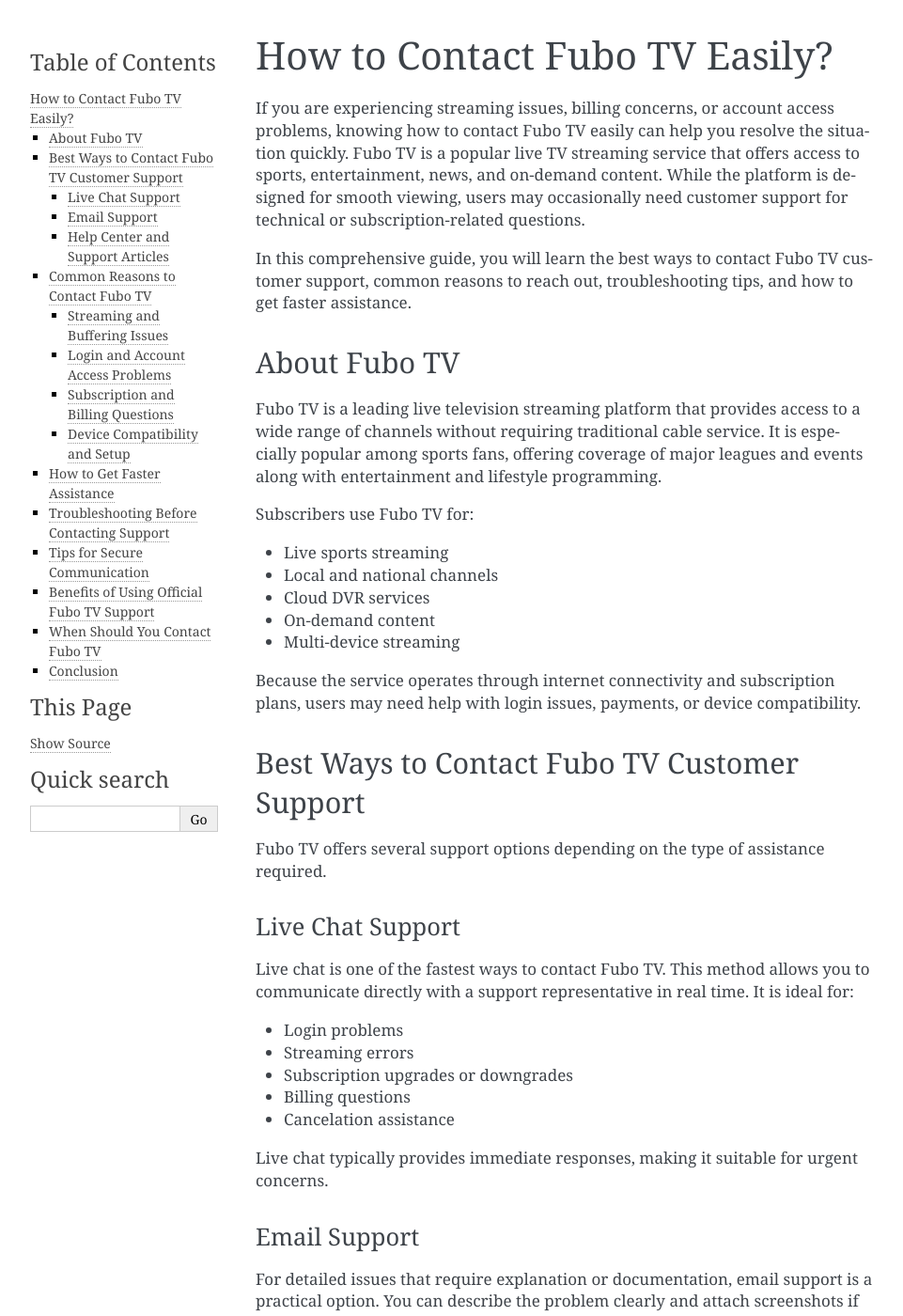
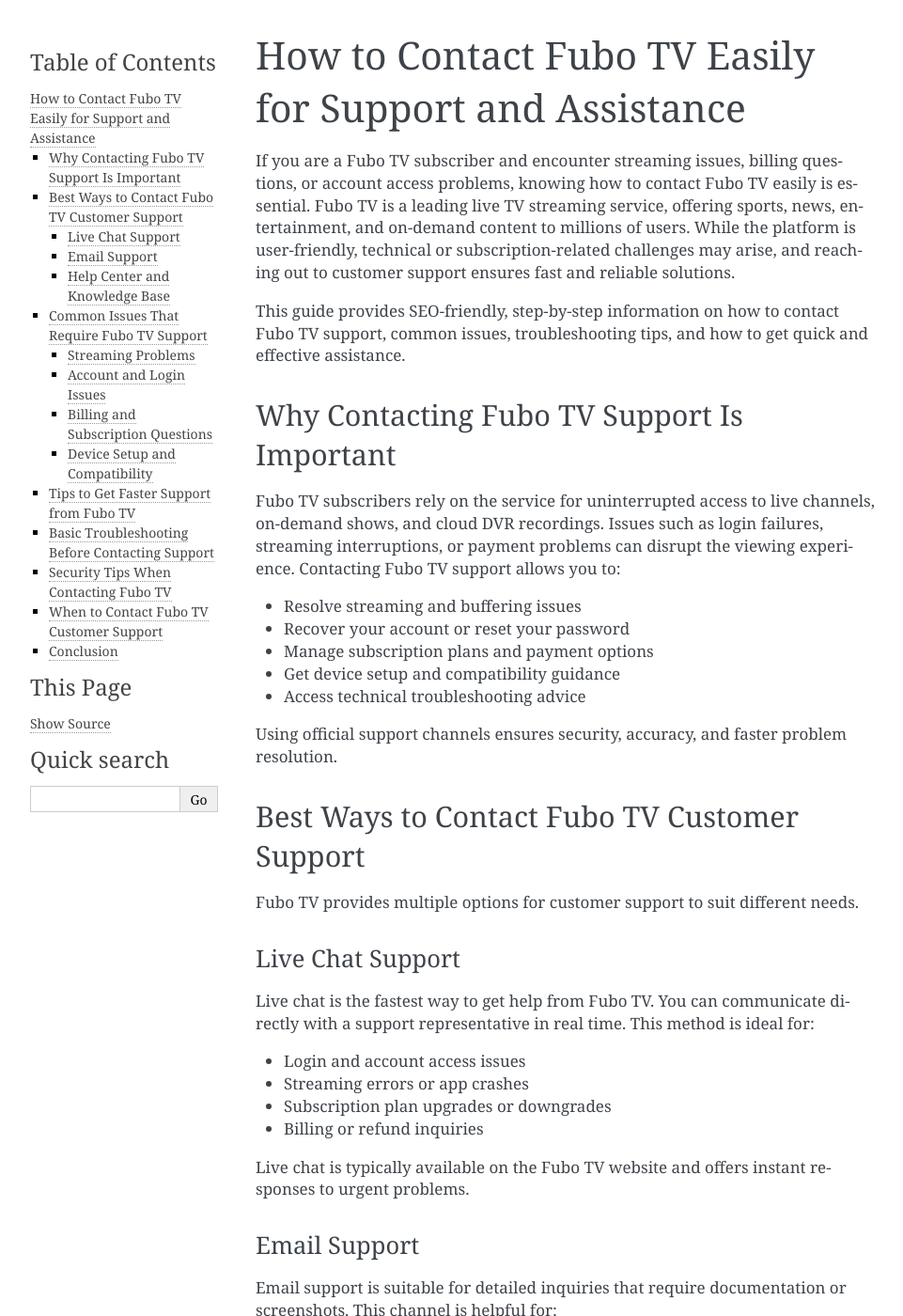
Before and after one commit to mynkdemon03/contactfubotv, a Sphinx documentation site: the page built from docs/index.rst, in a window 1280 px wide and 1400 px high. Shown: the whole window at 94% size, without its empty margins (148-1109 px from the left). Built offline with Sphinx 7.4.7, drawn with Linux system fonts in a browser that asks for light colours; some of the changed text lies outside the part shown.

Commit message:
Update index.rst

```diff
--- a/docs/index.rst
+++ b/docs/index.rst
@@ -1,170 +1,152 @@
-How to Contact Fubo TV Easily?
-==============================
+How to Contact Fubo TV Easily for Support and Assistance
+=========================================================
 
-If you are experiencing streaming issues, billing concerns, or account access problems, knowing how to contact Fubo TV easily can help you resolve the situation quickly. Fubo TV is a popular live TV streaming service that offers access to sports, entertainment, news, and on-demand content. While the platform is designed for smooth viewing, users may occasionally need customer support for technical or subscription-related questions.
+If you are a Fubo TV subscriber and encounter streaming issues, billing questions, or account access problems, knowing how to contact Fubo TV easily is essential. Fubo TV is a leading live TV streaming service, offering sports, news, entertainment, and on-demand content to millions of users. While the platform is user-friendly, technical or subscription-related challenges may arise, and reaching out to customer support ensures fast and reliable solutions.
 
-In this comprehensive guide, you will learn the best ways to contact Fubo TV customer support, common reasons to reach out, troubleshooting tips, and how to get faster assistance.
+This guide provides SEO-friendly, step-by-step information on how to contact Fubo TV support, common issues, troubleshooting tips, and how to get quick and effective assistance.
 
-About Fubo TV
--------------
+Why Contacting Fubo TV Support Is Important
+-------------------------------------------
 
-Fubo TV is a leading live television streaming platform that provides access to a wide range of channels without requiring traditional cable service. It is especially popular among sports fans, offering coverage of major leagues and events along with entertainment and lifestyle programming.
+Fubo TV subscribers rely on the service for uninterrupted access to live channels, on-demand shows, and cloud DVR recordings. Issues such as login failures, streaming interruptions, or payment problems can disrupt the viewing experience. Contacting Fubo TV support allows you to:
 
-Subscribers use Fubo TV for:
+- Resolve streaming and buffering issues
+- Recover your account or reset your password
+- Manage subscription plans and payment options
+- Get device setup and compatibility guidance
+- Access technical troubleshooting advice
 
-- Live sports streaming
-- Local and national channels
-- Cloud DVR services
-- On-demand content
-- Multi-device streaming
-
-Because the service operates through internet connectivity and subscription plans, users may need help with login issues, payments, or device compatibility.
+Using official support channels ensures security, accuracy, and faster problem resolution.
 
 Best Ways to Contact Fubo TV Customer Support
 ---------------------------------------------
 
-Fubo TV offers several support options depending on the type of assistance required.
+Fubo TV provides multiple options for customer support to suit different needs.
 
 Live Chat Support
 ~~~~~~~~~~~~~~~~~
 
-Live chat is one of the fastest ways to contact Fubo TV. This method allows you to communicate directly with a support representative in real time. It is ideal for:
+Live chat is the fastest way to get help from Fubo TV. You can communicate directly with a support representative in real time. This method is ideal for:
 
-- Login problems
-- Streaming errors
-- Subscription upgrades or downgrades
-- Billing questions
-- Cancelation assistance
+- Login and account access issues
+- Streaming errors or app crashes
+- Subscription plan upgrades or downgrades
+- Billing or refund inquiries
 
-Live chat typically provides immediate responses, making it suitable for urgent concerns.
+Live chat is typically available on the Fubo TV website and offers instant responses to urgent problems.
 
 Email Support
 ~~~~~~~~~~~~~
 
-For detailed issues that require explanation or documentation, email support is a practical option. You can describe the problem clearly and attach screenshots if necessary. Email is useful for:
+Email support is suitable for detailed inquiries that require documentation or screenshots. This channel is helpful for:
 
-- Account recovery requests
-- Technical troubleshooting
-- Payment disputes
-- Feature inquiries
+- Advanced technical issues
+- Device configuration problems
+- Billing disputes or account verification
+- Feature or plan questions
 
-Responses may take some time, but detailed communication helps resolve complex issues efficiently.
+While response times may be longer than live chat, email allows you to provide detailed information for complex issues.
 
-Help Center and Support Articles
-~~~~~~~~~~~~~~~~~~~~~~~~~~~~~~~~~
+Help Center and Knowledge Base
+~~~~~~~~~~~~~~~~~~~~~~~~~~~~~~
 
-Before contacting customer service directly, you can explore the Fubo TV help center. The support library includes frequently asked questions, troubleshooting guides, and step-by-step instructions for common problems.
-
-Topics commonly covered include:
+Before contacting support directly, check the Fubo TV Help Center. The knowledge base includes step-by-step guides, FAQs, and troubleshooting instructions for common problems. It covers topics such as:
 
 - Resetting your password
-- Fixing buffering issues
-- Managing subscriptions
+- Fixing buffering or connection issues
 - Updating payment methods
-- Setting up devices
+- Managing subscriptions and cloud DVR
+- Setting up Fubo TV on different devices
 
-Many users find quick solutions by reviewing official support articles.
+Many users find their issues resolved without needing direct support by consulting the Help Center first.
 
-Common Reasons to Contact Fubo TV
----------------------------------
+Common Issues That Require Fubo TV Support
+------------------------------------------
 
-Understanding common support scenarios can help you identify the right solution quickly.
+Understanding typical problems can help you choose the best support method.
 
-Streaming and Buffering Issues
-~~~~~~~~~~~~~~~~~~~~~~~~~~~~~~~
+Streaming Problems
+~~~~~~~~~~~~~~~~~
 
-If videos are buffering, freezing, or not loading, the issue may relate to internet speed or device compatibility. Customer support can guide you through optimizing your streaming setup.
+Buffering, freezing, or poor video quality often indicates internet connectivity issues or device compatibility problems. Support can help optimize your settings and improve streaming performance.
 
-Login and Account Access Problems
+Account and Login Issues
+~~~~~~~~~~~~~~~~~~~~~~~
+
+Forgotten passwords or locked accounts require secure assistance from Fubo TV to regain access without compromising your information.
+
+Billing and Subscription Questions
 ~~~~~~~~~~~~~~~~~~~~~~~~~~~~~~~~~~
 
-If you forget your password or cannot access your account, support representatives can assist with account recovery and security verification.
+Common billing inquiries include:
 
-Subscription and Billing Questions
-~~~~~~~~~~~~~~~~~~~~~~~~~~~~~~~~~~~
+- Updating payment details
+- Canceling or modifying subscriptions
+- Requesting refunds
+- Clarifying charges
 
-Users frequently contact Fubo TV regarding:
+Getting support ensures your subscription remains active and billing errors are corrected promptly.
 
-- Subscription charges
-- Plan upgrades or changes
-- Cancelation requests
-- Refund inquiries
+Device Setup and Compatibility
+~~~~~~~~~~~~~~~~~~~~~~~~~~~~~~
 
-Clear billing support ensures uninterrupted service.
+Fubo TV works across smart TVs, streaming devices, computers, tablets, and smartphones. If the app fails to install or function on a specific device, customer support can provide step-by-step guidance for setup and troubleshooting.
 
-Device Compatibility and Setup
-~~~~~~~~~~~~~~~~~~~~~~~~~~~~~~~
+Tips to Get Faster Support from Fubo TV
+---------------------------------------
 
-Fubo TV works across various devices including smart televisions, streaming devices, smartphones, and web browsers. If you encounter installation or compatibility issues, support can provide device-specific guidance.
+To make your support experience efficient:
 
-How to Get Faster Assistance
-----------------------------
+- Keep your registered email address ready
+- Clearly describe the issue you are facing
+- Mention your device and operating system
+- Include screenshots if available
+- Note troubleshooting steps you have already tried
 
-To speed up the support process, prepare the following information before contacting Fubo TV:
+Providing complete information allows the support team to resolve your issue quickly.
 
-- The email address linked to your account
-- A clear explanation of the issue
-- The device you are using
-- Your internet provider details if streaming is affected
-- Screenshots of error messages
+Basic Troubleshooting Before Contacting Support
+-----------------------------------------------
 
-Providing detailed information reduces delays and improves resolution time.
-
-Troubleshooting Before Contacting Support
------------------------------------------
-
-Many common streaming problems can be resolved quickly by trying basic troubleshooting steps:
+Many issues can be fixed without contacting support. Try these steps first:
 
 - Restart your streaming device
 - Restart your router or modem
 - Check your internet speed
-- Update the Fubo TV application
+- Update or reinstall the Fubo TV app
 - Log out and log back into your account
-- Clear your browser cache if using a web browser
+- Clear browser cache if using web streaming
 
-If these steps do not resolve the issue, contacting customer support is recommended.
+If problems persist after these steps, contacting customer support is recommended.
 
-Tips for Secure Communication
------------------------------
+Security Tips When Contacting Fubo TV
+-------------------------------------
 
-When contacting Fubo TV, always use official support channels to protect your personal information. Follow these safety guidelines:
+Protect your account and personal data by following these best practices:
 
-- Do not share your password with anyone
-- Verify you are on the official website
-- Avoid responding to suspicious emails
-- Use secure internet connections when accessing your account
+- Use only official Fubo TV support channels
+- Never share your password or sensitive information with anyone
+- Verify that you are on the official Fubo TV website before starting live chat
+- Avoid responding to unsolicited emails claiming to be Fubo TV support
 
-Protecting your login credentials helps prevent unauthorized access.
+Following these tips ensures safe communication and account protection.
 
-Benefits of Using Official Fubo TV Support
-------------------------------------------
+When to Contact Fubo TV Customer Support
+----------------------------------------
 
-Reaching out through official support ensures:
+Reach out to Fubo TV support if:
 
-- Accurate and updated information
-- Secure handling of billing details
-- Professional troubleshooting guidance
-- Clear explanations of subscription policies
-- Reliable technical assistance
+- You cannot stream live or on-demand content
+- Your account is locked or inaccessible
+- You notice unexpected billing activity
+- The app repeatedly crashes
+- You need guidance on device setup or subscription management
 
-Avoid third-party services that claim to provide unofficial support.
-
-When Should You Contact Fubo TV
--------------------------------
-
-You should contact Fubo TV customer service if:
-
-- You cannot stream channels after troubleshooting
-- Your account is locked or inaccessible
-- You notice unexpected charges
-- The app crashes repeatedly
-- You need help managing your subscription
-
-Prompt support ensures uninterrupted access to your favorite content.
+Prompt support helps prevent prolonged disruptions and ensures smooth streaming.
 
 Conclusion
 ----------
 
-Knowing how to contact Fubo TV easily helps you resolve streaming, billing, or account issues quickly and efficiently. Whether you use live chat, email support, or the help center, official customer service channels provide reliable assistance.
+Knowing how to contact Fubo TV easily is essential for maintaining a seamless streaming experience. Whether using live chat, email, or consulting the Help Center, official support channels provide reliable and secure assistance for technical, billing, and account issues.
 
-By preparing your account information and attempting basic troubleshooting steps first, you can streamline the support process and enjoy uninterrupted streaming. Fubo TV is designed to deliver seamless entertainment, and its support team is available to help whenever you need assistance.
+By preparing your account information in advance, performing basic troubleshooting, and clearly communicating your problem, you can get faster solutions and enjoy uninterrupted access to Fubo TV’s live channels and on-demand content. Official support ensures your subscription remains active and your viewing experience stays smooth and reliable.
```
